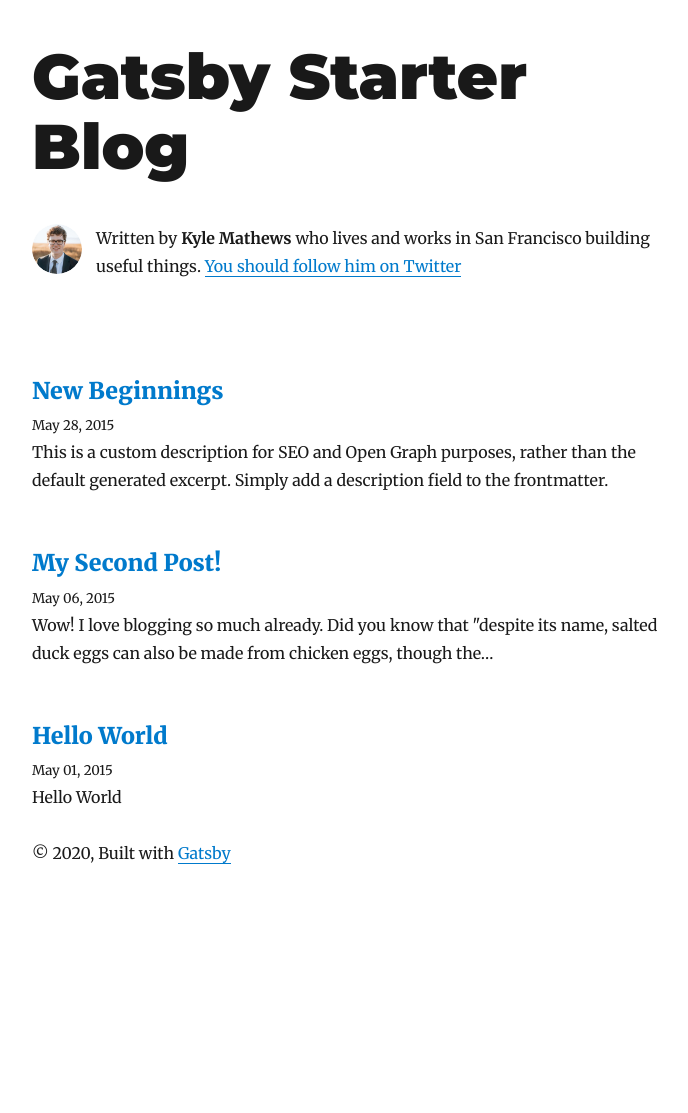
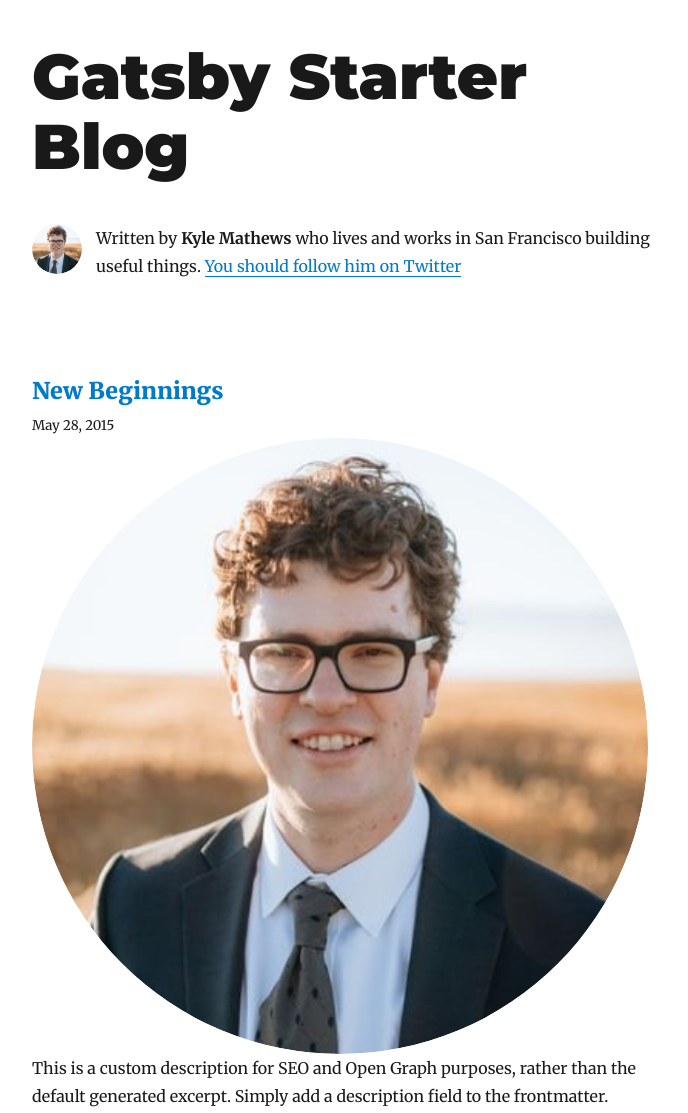
Before and after one commit to santhoshsoundar/planning-projects, a Gatsby site: page / in a window 1280 px wide. Shown: the top 1113 px of the page, without its empty margins (293-981 px from the left). Before the commit the page ends 909 px from the top, so only its background shows below. Built offline with nearby package versions, Linux system fonts and the light colour scheme; Gatsby itself is replaced by a stand-in of ours; some packages are replaced by stand-ins of ours.

```diff
--- a/src/pages/index.js
+++ b/src/pages/index.js
@@ -31,7 +31,7 @@
               </h3>
               <small>{node.frontmatter.date}</small>
               <Image
-                fixed={data.avatar.childImageSharp.fluid}
+                fluid={data.avatar.childImageSharp.fluid}
                 alt={"try"}
                 style={{
                   marginRight: rhythm(1 / 2),
```
